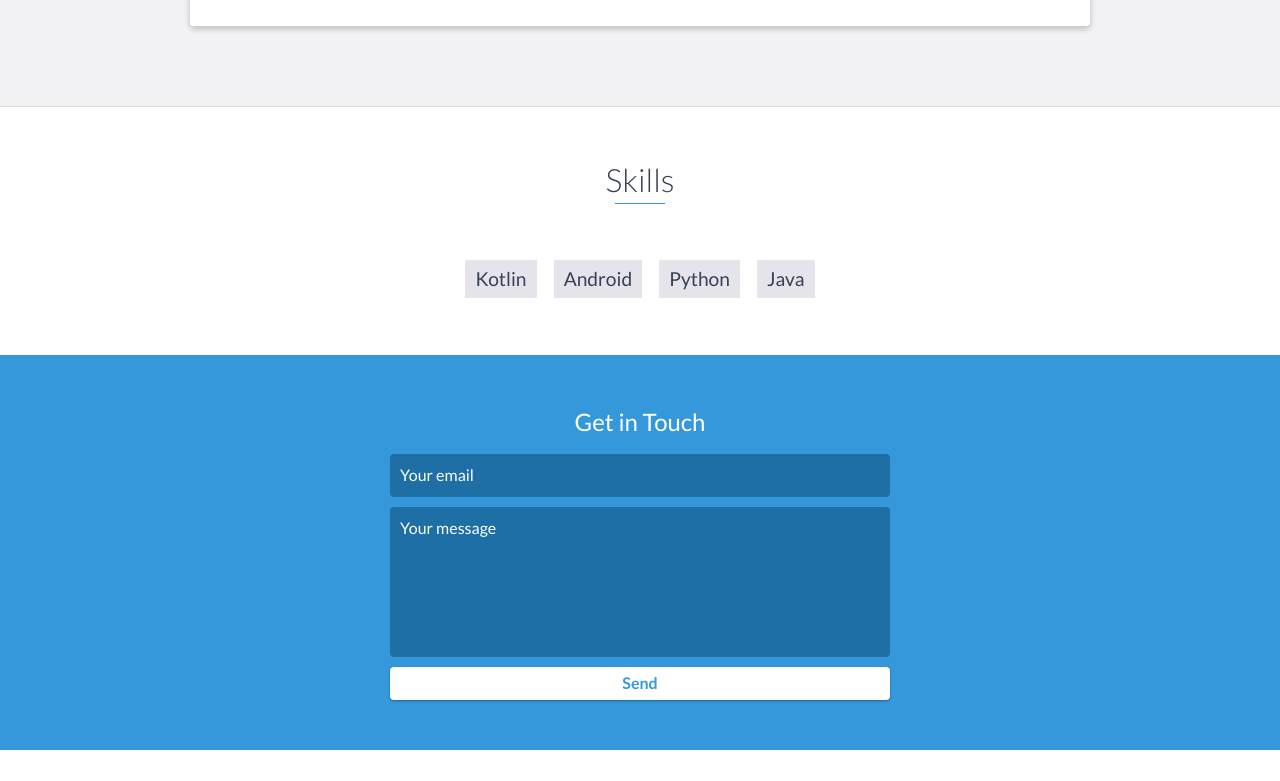
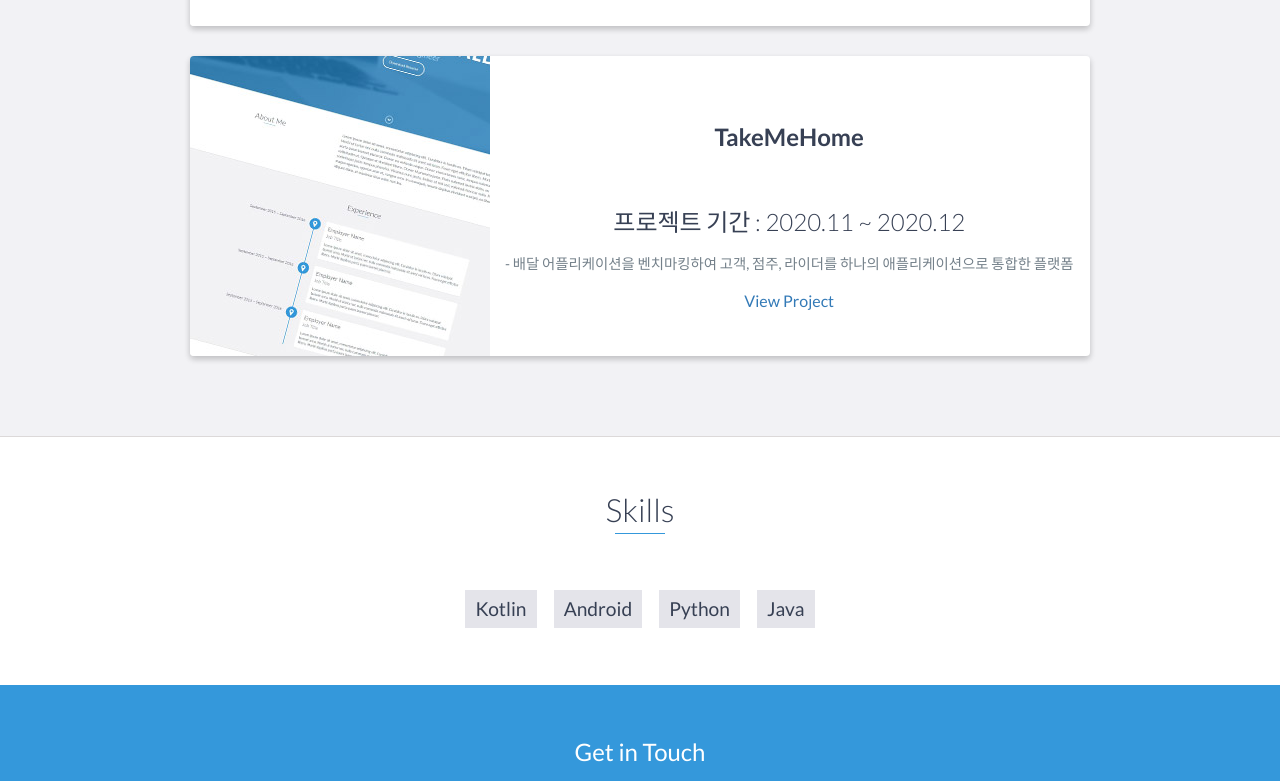
Before and after one commit to garam918/garam918.github.io, a website: page index.html in a window 1280 px wide. Shown: the part 2187-2968 px from the top of the page. Drawn offline with nearby package versions, Linux system fonts and the light colour scheme; files whose address does not match are found by name.

Commit message:
Update index.html

```diff
--- a/index.html
+++ b/index.html
@@ -132,6 +132,23 @@
                     <!-- End .project-info -->
                 </div>
                 <!-- End .project -->
+
+                <div class="project shadow-large">
+                    <div class="project-image">
+                        <img src="project.jpg" />
+                    </div>
+                    <!-- End .project-image -->
+                    <div class="project-info">
+                        <h2>TakeMeHome</h2>
+                        <h3>프로젝트 기간 : 2020.11 ~ 2020.12</h3>
+                        <p>
+                            - 배달 어플리케이션을 벤치마킹하여 고객, 점주, 라이더를 하나의 애플리케이션으로 통합한 플랫폼
+                        </p>
+                        <a href="https://github.com/TakeMe-Home/TakeMeHome_Android">View Project</a>
+                    </div>
+                    <!-- End .project-info -->
+                </div>
+                <!-- End .project -->
             </div>
         </div>
     </div>
```
